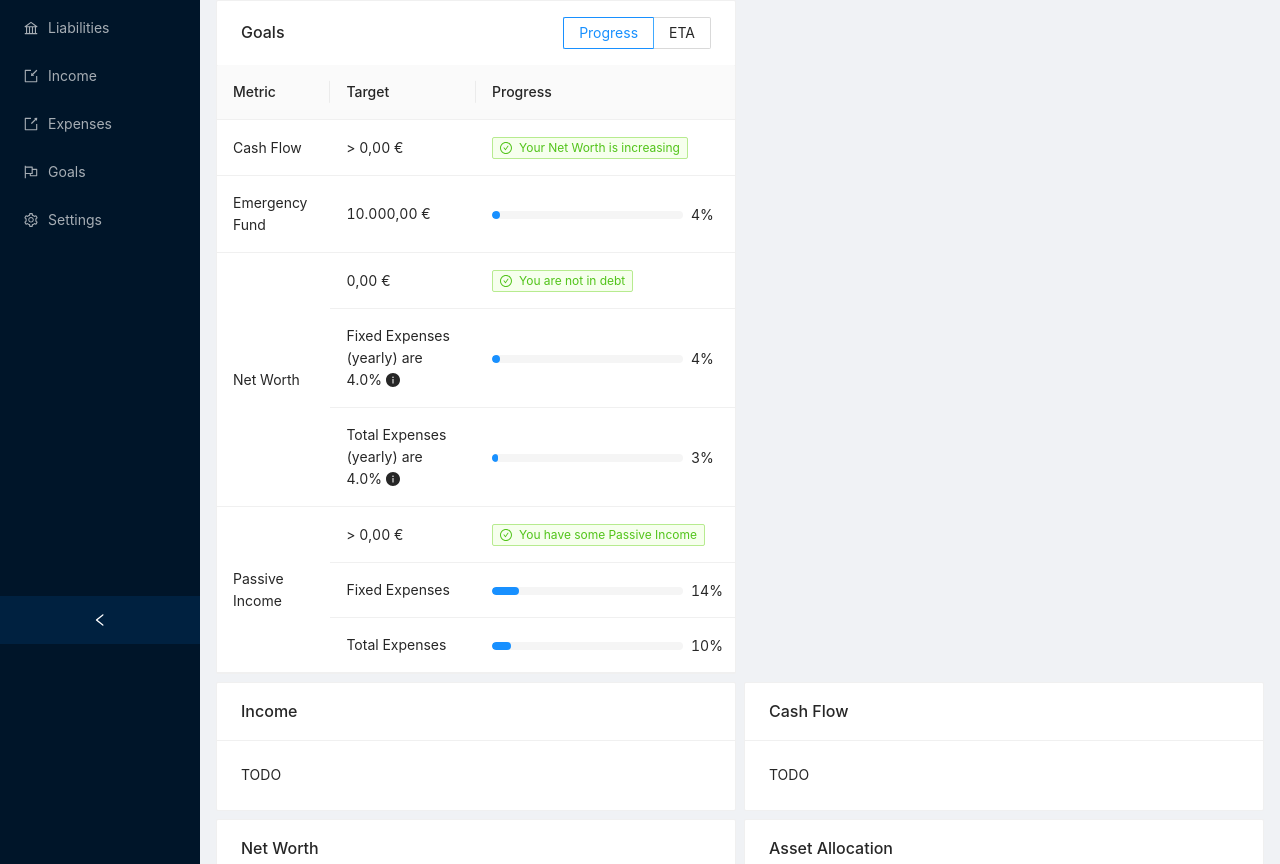
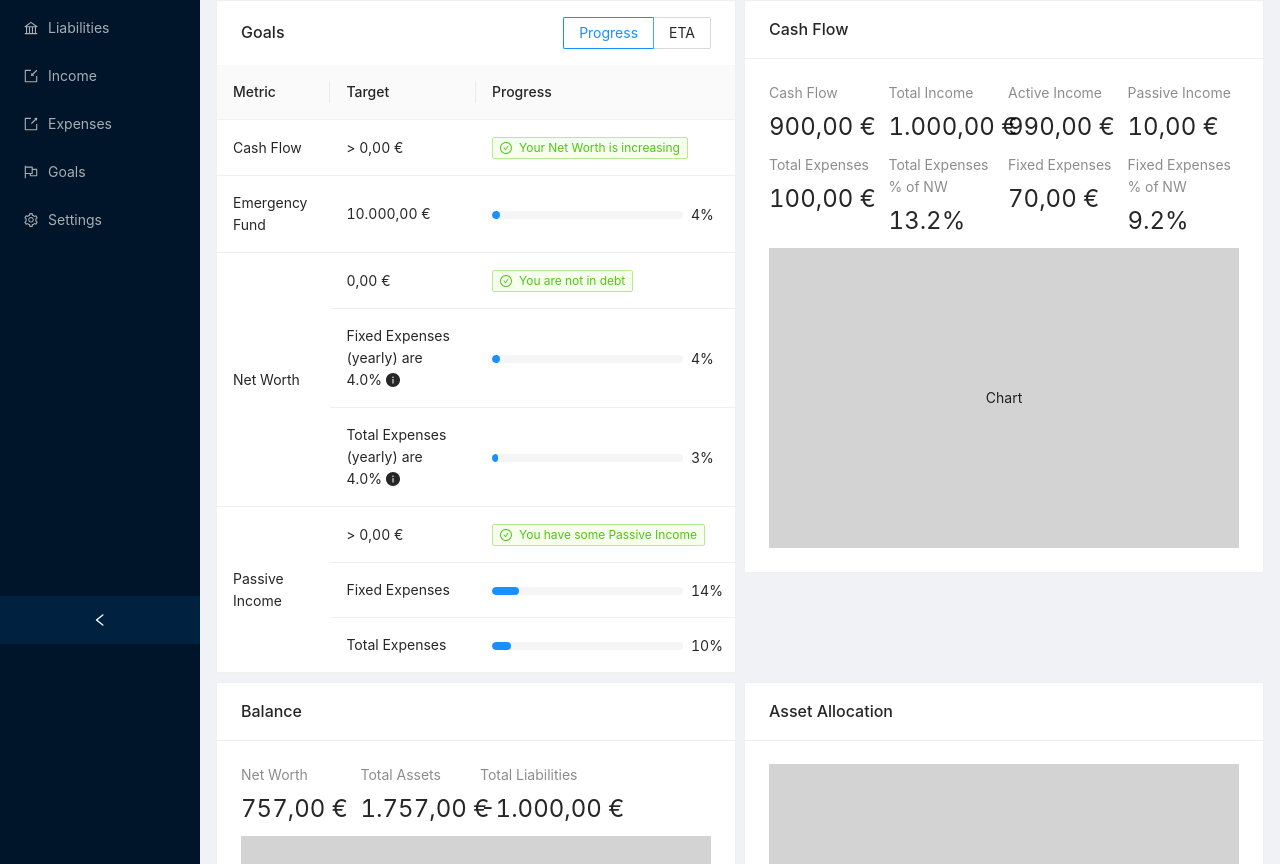
Before and after one commit to erikhofer/fire-dashboard, a React (Create React App) app: page / in a window 1280 px wide. Shown: the part 156-1020 px from the top of the page. Built offline with nearby package versions, Linux system fonts and the light colour scheme; what typesafe-actions would draw is missing.

Commit message:
Add metrics to dashboard

```diff
--- a/src/components/MainLayout.tsx
+++ b/src/components/MainLayout.tsx
@@ -59,7 +59,7 @@ export const MainLayout: React.FC = ({ children }) => {
           }}
         >
           <Alert
-            message="Demo. Data will not be saved!"
+            message="This is a demo. Data will not be saved!"
             type="warning"
             showIcon
           />
--- a/src/components/Percent.tsx
+++ b/src/components/Percent.tsx
@@ -1,12 +1,6 @@
 import React from 'react'
+import { formatPercent } from '../utils/format'
 
 export const Percent: React.FC<{ ratio: number }> = ({ ratio }) => {
-  return (
-    <>
-      {ratio.toLocaleString(undefined, {
-        style: 'percent',
-        minimumFractionDigits: 1
-      })}
-    </>
-  )
+  return <>{formatPercent(ratio)}</>
 }
--- /dev/null
+++ b/src/pages/Dashboard/AssetAllocation.tsx
@@ -0,0 +1,20 @@
+import React from 'react'
+import { Card } from 'antd'
+
+export const AssetAllocation: React.FC = () => {
+  return (
+    <Card title="Asset Allocation">
+      <div
+        style={{
+          display: 'flex',
+          alignItems: 'center',
+          justifyContent: 'center',
+          backgroundColor: 'lightgray',
+          height: 300
+        }}
+      >
+        <span>Chart</span>
+      </div>
+    </Card>
+  )
+}
--- /dev/null
+++ b/src/pages/Dashboard/Balance.tsx
@@ -0,0 +1,47 @@
+import React from 'react'
+import { Card, Space, Row, Col, Statistic } from 'antd'
+import { useCurrency } from '../../hooks/useCurrency'
+import { useNetWorth } from '../../hooks/metrics/useNetWorth'
+import { useTotalAssets } from '../../hooks/metrics/useTotalAssets'
+import { useTotalLiablities } from '../../hooks/metrics/useTotalLiabilities'
+
+export const Balance: React.FC = () => {
+  const currency = useCurrency()
+  const netWorth = useNetWorth()
+  const totalAssets = useTotalAssets()
+  const totalLiabilities = useTotalLiablities()
+  return (
+    <Card title="Balance">
+      <Space direction="vertical" style={{ width: '100%' }}>
+        <Row gutter={8}>
+          <Col span={6}>
+            <Statistic title="Net Worth" value={currency.format(netWorth)} />
+          </Col>
+          <Col span={6}>
+            <Statistic
+              title="Total Assets"
+              value={currency.format(totalAssets)}
+            />
+          </Col>
+          <Col span={6}>
+            <Statistic
+              title="Total Liabilities"
+              value={currency.format(totalLiabilities)}
+            />
+          </Col>
+        </Row>
+        <div
+          style={{
+            display: 'flex',
+            alignItems: 'center',
+            justifyContent: 'center',
+            backgroundColor: 'lightgray',
+            height: 300
+          }}
+        >
+          <span>Chart</span>
+        </div>
+      </Space>
+    </Card>
+  )
+}
--- /dev/null
+++ b/src/pages/Dashboard/CashFlow.tsx
@@ -0,0 +1,88 @@
+import React from 'react'
+import { Card, Statistic, Row, Col, Space } from 'antd'
+import { useCurrency } from '../../hooks/useCurrency'
+import { useCashFlow } from '../../hooks/metrics/useCashFlow'
+import { useTotalIncome } from '../../hooks/metrics/useTotalIncome'
+import { useTotalExpenses } from '../../hooks/metrics/useTotalExpenses'
+import { useNetWorth } from '../../hooks/metrics/useNetWorth'
+import { formatPercent } from '../../utils/format'
+
+export const CashFlow: React.FC = () => {
+  const currency = useCurrency()
+  const cashFlow = useCashFlow()
+  const { totalIncome, totalPassiveIncome } = useTotalIncome()
+  const { totalExpenses, totalFixedExpenses } = useTotalExpenses()
+  const netWorth = useNetWorth()
+  return (
+    <Card title="Cash Flow">
+      <Space direction="vertical" style={{ width: '100%' }}>
+        <Row gutter={8}>
+          <Col span={6}>
+            <Statistic title="Cash Flow" value={currency.format(cashFlow)} />
+          </Col>
+          <Col span={6}>
+            <Statistic
+              title="Total Income"
+              value={currency.format(totalIncome)}
+            />
+          </Col>
+          <Col span={6}>
+            <Statistic
+              title="Active Income"
+              value={currency.format(totalIncome - totalPassiveIncome)}
+            />
+          </Col>
+          <Col span={6}>
+            <Statistic
+              title="Passive Income"
+              value={currency.format(totalPassiveIncome)}
+            />
+          </Col>
+        </Row>
+        <Row gutter={8}>
+          <Col span={6}>
+            <Statistic
+              title="Total Expenses"
+              value={currency.format(totalExpenses)}
+            />
+          </Col>
+          <Col span={6}>
+            <Statistic
+              title="Total Expenses % of NW"
+              value={
+                netWorth > 0 ? formatPercent(totalExpenses / netWorth) : 'N/A'
+              }
+            />
+          </Col>
+          <Col span={6}>
+            <Statistic
+              title="Fixed Expenses"
+              value={currency.format(totalFixedExpenses)}
+            />
+          </Col>
+          <Col span={6}>
+            <Statistic
+              title="Fixed Expenses % of NW"
+              value={
+                netWorth > 0
+                  ? formatPercent(totalFixedExpenses / netWorth)
+                  : 'N/A'
+              }
+            />
+          </Col>
+        </Row>
+        <div
+          style={{
+            display: 'flex',
+            alignItems: 'center',
+            justifyContent: 'center',
+            backgroundColor: 'lightgray',
+            height: 300
+          }}
+        >
+          <span>Chart</span>
+        </div>
+      </Space>
+    </Card>
+  )
+}
--- a/src/pages/Dashboard/Dashboard.tsx
+++ b/src/pages/Dashboard/Dashboard.tsx
@@ -1,8 +1,11 @@
 import React from 'react'
 import { PageHeader } from '../../components/PageHeader'
 import { PageContent } from '../../components/PageContent'
-import { Row, Col, Card } from 'antd'
+import { Row, Col } from 'antd'
 import { Goals } from './Goals'
+import { CashFlow } from './CashFlow'
+import { Balance } from './Balance'
+import { AssetAllocation } from './AssetAllocation'
 
 export const Dashboard: React.FC = () => {
   return (
@@ -13,33 +16,16 @@ export const Dashboard: React.FC = () => {
           <Col span={12}>
             <Goals />
           </Col>
-        </Row>
-        <Row gutter={8} style={{ marginBottom: 8 }}>
           <Col span={12}>
-            <Card title="Income">TODO</Card>
-          </Col>
-          <Col span={12}>
-            <Card title="Cash Flow">TODO</Card>
+            <CashFlow />
           </Col>
         </Row>
         <Row gutter={8}>
           <Col span={12}>
-            <Card title="Net Worth">
-              <div
-                style={{
-                  display: 'flex',
-                  alignItems: 'center',
-                  justifyContent: 'center',
-                  backgroundColor: 'lightgray',
-                  height: 300
-                }}
-              >
-                <span>Chart</span>
-              </div>
-            </Card>
+            <Balance />
           </Col>
           <Col span={12}>
-            <Card title="Asset Allocation">TODO</Card>
+            <AssetAllocation />
           </Col>
         </Row>
       </PageContent>
--- /dev/null
+++ b/src/utils/format.ts
@@ -0,0 +1,5 @@
+export const formatPercent = (ratio: number) =>
+  ratio.toLocaleString(undefined, {
+    style: 'percent',
+    minimumFractionDigits: 1
+  })
```
